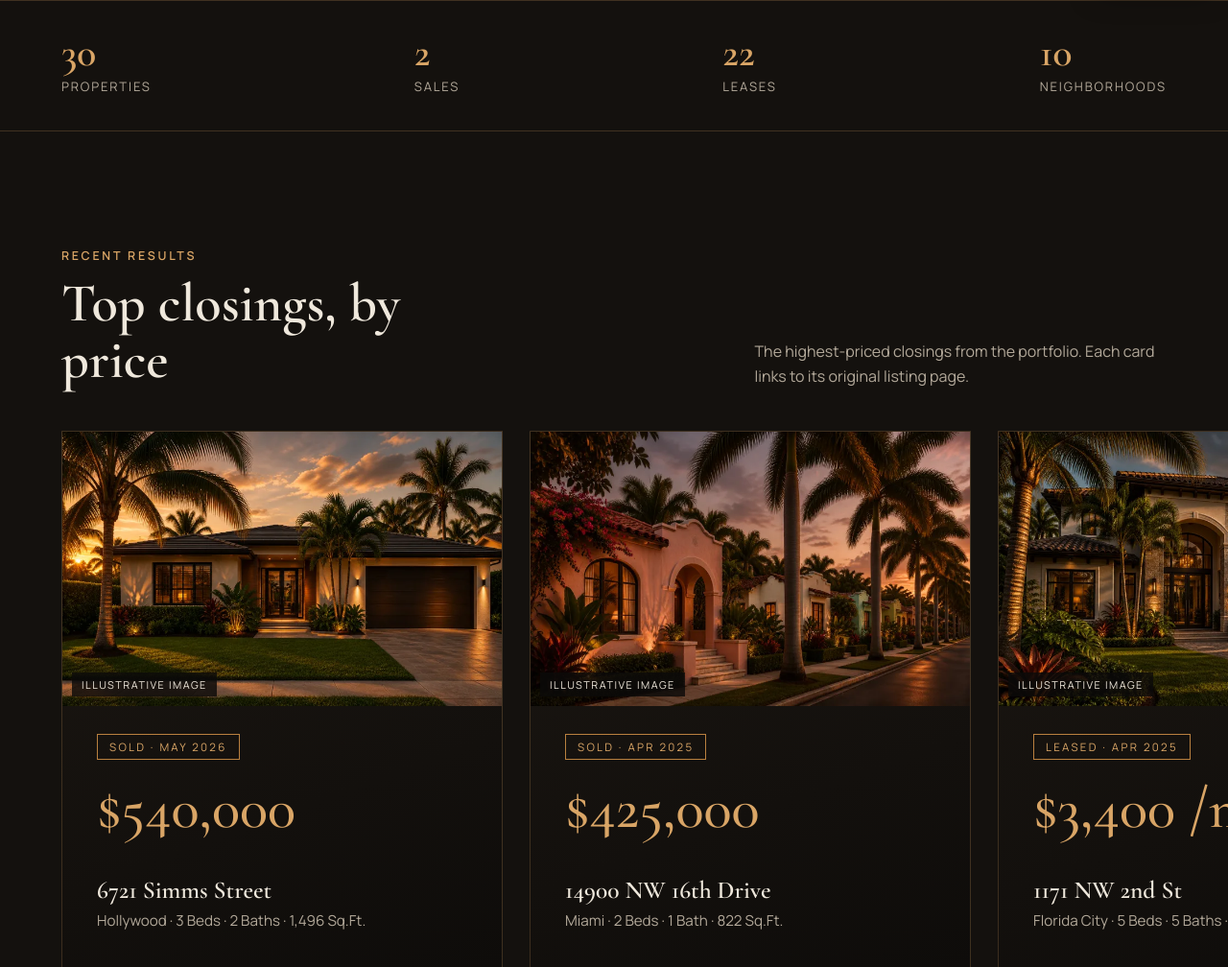
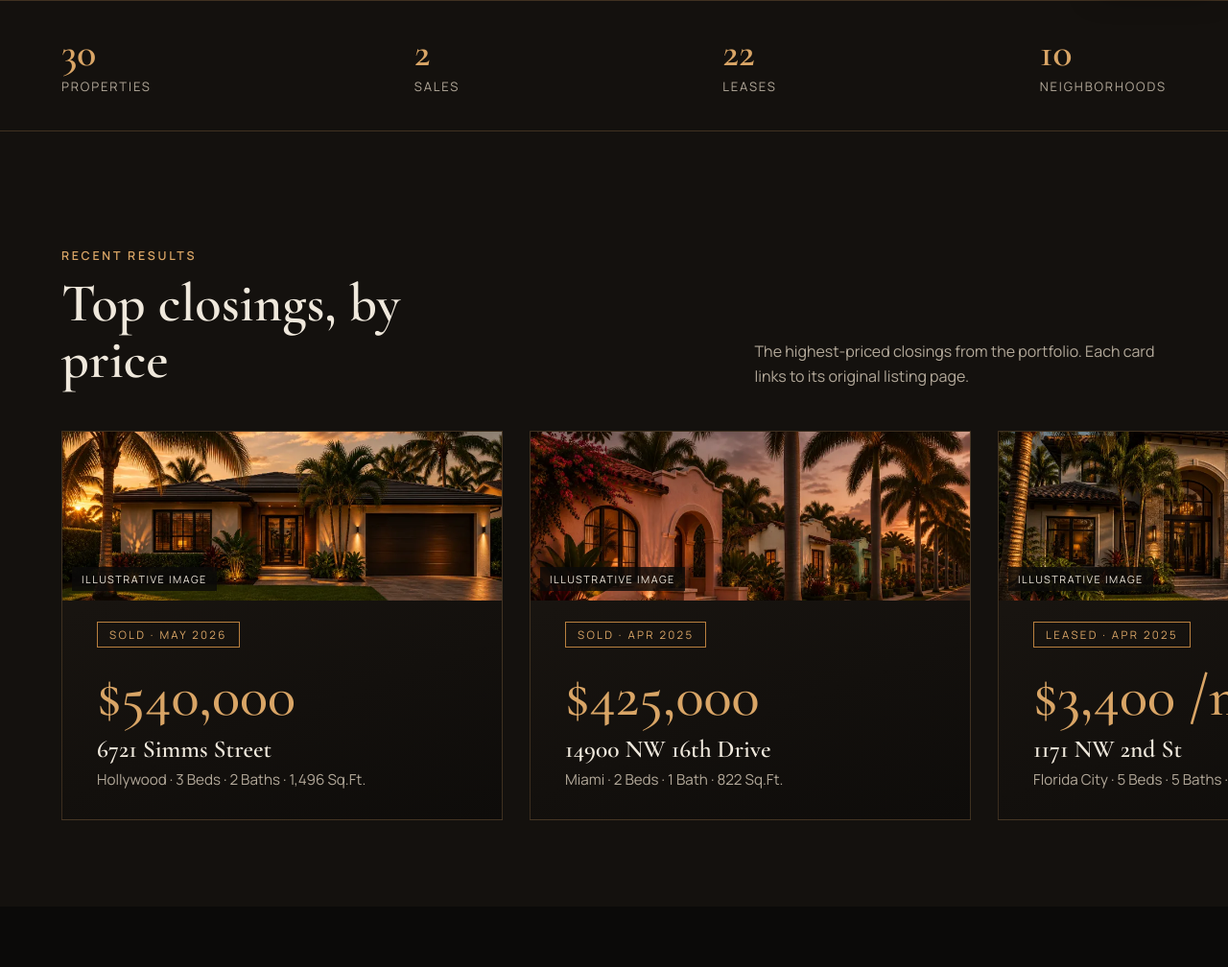
Before and after one commit to rznavarro/fortunerealestateservices, a plain HTML site: page index.html in a window 1280 px wide. Shown: the part 800-1808 px from the top of the page at 96% size. Drawn offline with nearby package versions, Linux system fonts and the light colour scheme.

Commit message:
Fix pinned gallery overlap: eager images, ScrollTrigger refresh, compact cards
Co-Authored-By: Claude Sonnet 5.5 <noreply@anthropic.com>

```diff
--- a/index.html
+++ b/index.html
@@ -82,8 +82,7 @@ section.s{padding:clamp(72px,10vw,140px) 0}
 .track{display:flex;gap:28px;padding:0 var(--gut) 90px;will-change:transform}
 .fcard{flex:0 0 min(78vw,460px);min-height:420px;background:linear-gradient(160deg,var(--bg3),#0e0c0a);border:1px solid var(--line);padding:36px;display:flex;flex-direction:column;justify-content:space-between;text-decoration:none;position:relative;scroll-snap-align:start}
 .fcard:hover{border-color:var(--brand)}
-.fcard{min-height:560px}.fcard .fimg{margin:-36px -36px 0;position:relative;overflow:hidden;flex:none}.fcard .fimg img{display:block;width:100%;height:auto;aspect-ratio:16/10;object-fit:cover}.fcard .fimg figcaption{position:absolute;left:10px;bottom:10px;background:rgba(11,10,9,.82);color:var(--text);font-size:.68rem;letter-spacing:.14em;text-transform:uppercase;padding:4px 10px}
-.fcard .big{margin-top:22px}
+.fcard{min-height:0;padding-bottom:28px}.fcard .fimg{margin:-36px -36px 22px;position:relative;overflow:hidden;flex:none}.fcard .fimg img{display:block;width:100%;height:clamp(140px,22vh,250px);object-fit:cover}.fcard .fimg figcaption{position:absolute;left:10px;bottom:10px;background:rgba(11,10,9,.82);color:var(--text);font-size:.68rem;letter-spacing:.14em;text-transform:uppercase;padding:4px 10px}
 .fcard .tag{align-self:flex-start;font-size:.72rem;letter-spacing:.2em;text-transform:uppercase;border:1px solid var(--brand);color:var(--brand-hi);padding:5px 12px}
 .fcard .big{font-family:var(--serif);font-size:clamp(2.6rem,5vw,3.8rem);color:var(--brand-hi);line-height:1;margin-top:22px}
 .fcard h3{font-size:1.6rem;margin:12px 0 6px;font-weight:600}
@@ -397,7 +396,7 @@ function renderFeat(){
   const top=sorted.filter(p=>p.kind==="closing").slice(0,6);
   document.getElementById("track").innerHTML=top.map((p,i)=>`
    <a class="fcard" href="${p.url}" target="_blank" rel="noopener">
-    <figure class="fimg"><img src="assets/fc-${i}.webp" alt="${t("ill_alt")}" loading="lazy" width="800" height="500"><figcaption>${t("ill")}</figcaption></figure>
+    <figure class="fimg"><img src="assets/fc-${i}.webp" alt="${t("ill_alt")}" loading="eager" width="800" height="500"><figcaption>${t("ill")}</figcaption></figure>
     <div><span class="tag">${lbl(p)}${p.date?" · "+fmtDate(p.date):""}</span>
     <div class="big">${fmtPrice(p)}</div></div>
     <div><h3>${esc(p.addr.split(",")[0])}</h3>
@@ -483,6 +482,10 @@ if(!reduce && window.gsap && window.ScrollTrigger && matchMedia("(min-width:901p
   const tr=document.getElementById("track"), sec=document.getElementById("results");
   const dist=()=>Math.max(0,tr.scrollWidth-innerWidth);
   window.__pin=gsap.to(tr,{x:()=>-dist(),ease:"none",scrollTrigger:{trigger:sec,start:"top top",end:()=>"+="+dist(),pin:true,scrub:.6,invalidateOnRefresh:true,anticipatePin:1}});
+  const rf=()=>ScrollTrigger.refresh();
+  tr.querySelectorAll("img").forEach(im=>{if(!im.complete)im.addEventListener("load",rf,{once:true});});
+  window.addEventListener("load",rf);
+  if(document.fonts&&document.fonts.ready)document.fonts.ready.then(rf);
 }
 </script>
 </body>
```
